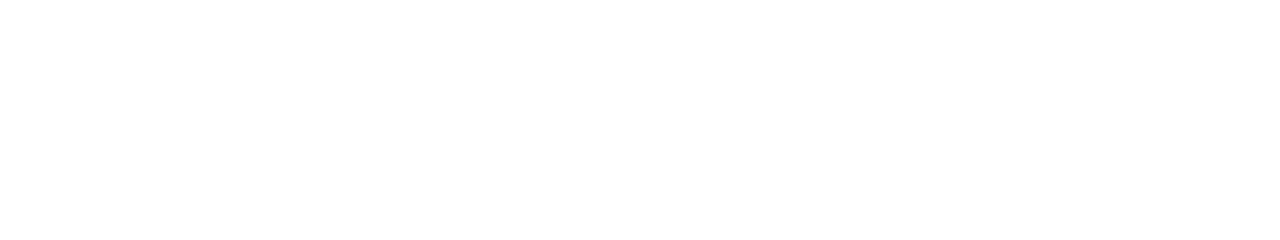
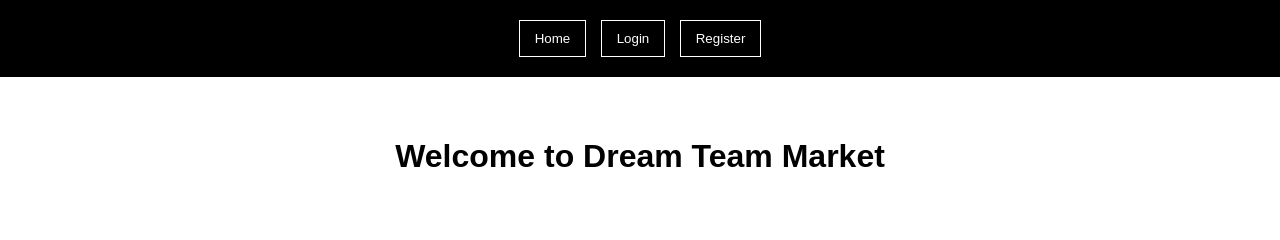
Before and after one commit to appusglobaldata-beep/dream-team-market, a website: page index.html in a window 1280 px wide. Drawn offline with Linux system fonts and the light colour scheme.

Commit message:
Update index.html

```diff
--- a/index.html
+++ b/index.html
@@ -15,4 +15,48 @@
       border: 1px solid white;
       cursor: pointer;
     }
-    .
+    .page { display: none; padding: 40px; }
+    input { padding: 10px; margin: 5px; width: 200px; }
+    button.submit { background: black; color: white; border: none; }
+  </style>
+</head>
+
+<body>
+
+<nav>
+  <button onclick="showPage('home')">Home</button>
+  <button onclick="showPage('login')">Login</button>
+  <button onclick="showPage('register')">Register</button>
+</nav>
+
+<div id="home" class="page">
+  <h1>Welcome to Dream Team Market</h1>
+</div>
+
+<div id="login" class="page">
+  <h2>Login</h2>
+  <input type="email" placeholder="Email"><br>
+  <input type="password" placeholder="Password"><br>
+  <button class="submit">Login</button>
+</div>
+
+<div id="register" class="page">
+  <h2>Register</h2>
+  <input type="text" placeholder="Name"><br>
+  <input type="email" placeholder="Email"><br>
+  <input type="password" placeholder="Password"><br>
+  <button class="submit">Register</button>
+</div>
+
+<script>
+function showPage(page) {
+  document.querySelectorAll('.page').forEach(p => p.style.display = 'none');
+  document.getElementById(page).style.display = 'block';
+}
+
+// LOAD DEFAULT PAGE
+showPage('home');
+</script>
+
+</body>
+</html>
```
